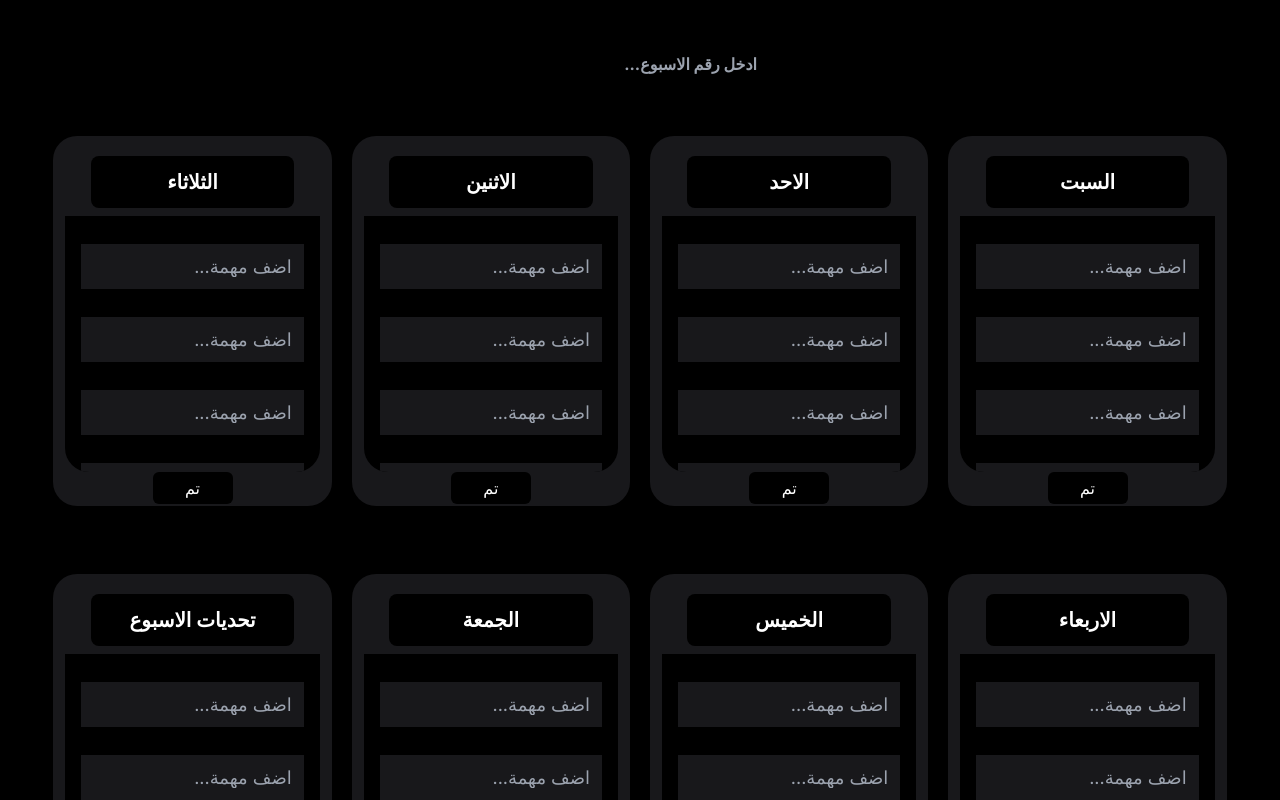
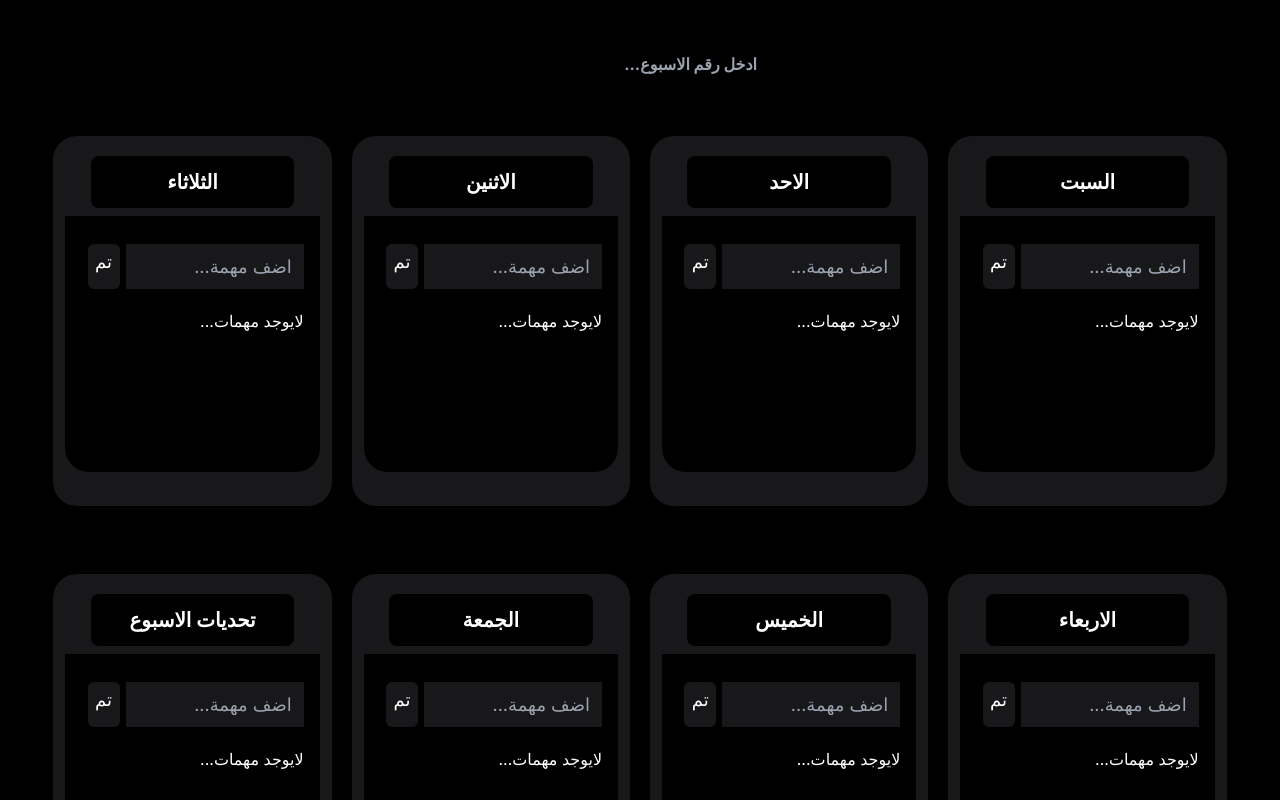
Before and after one commit to AbdoHamadto/week-todolist, a Next.js app: page /addTodo in a window 1280 px wide. Shown: the top 800 px of the page. Built offline with nearby package versions, Linux system fonts and the light colour scheme.

Commit message:
edit box

```diff
--- a/src/app/addTodo/page.js
+++ b/src/app/addTodo/page.js
@@ -40,14 +40,14 @@ export default function Page() {
             <input ref={ref0} type="number" placeholder="ادخل رقم الاسبوع..." className="p-3 appearance-none bg-black text-white font-bold rounded-md"/>
         </div>
         <div className="grid grid-cols-1 sm:grid-cols-2 gap-5 w-11/12 mx-auto md:grid-cols-3 xl:grid-cols-4 mb-5">
-            <Card day={day[0]}/>
-            <Card day={day[1]}/>
-            <Card day={day[2]}/>
-            <Card day={day[3]}/>
-            <Card day={day[4]}/>
-            <Card day={day[5]}/>
-            <Card day={day[6]}/>
-            <Card day={day[7]}/>
+            <Card dayy={day[0]} days={days.filter((item) => item.dayName == day[0])}/>
+            <Card dayy={day[1]} days={days.filter((item) => item.dayName == day[1])}/>
+            <Card dayy={day[2]} days={days.filter((item) => item.dayName == day[2])}/>
+            <Card dayy={day[3]} days={days.filter((item) => item.dayName == day[3])}/>
+            <Card dayy={day[4]} days={days.filter((item) => item.dayName == day[4])}/>
+            <Card dayy={day[5]} days={days.filter((item) => item.dayName == day[5])}/>
+            <Card dayy={day[6]} days={days.filter((item) => item.dayName == day[6])}/>
+            <Card dayy={day[7]} days={days.filter((item) => item.dayName == day[7])}/>
         </div>
         <div className="w-full flex justify-center">
             <div onClick={saveWeek} className="p-2 bg-black text-white font-bold text-2xl rounded-md hover:bg-zinc-900 transti hover:p-3 cursor-pointer ml-5">حفظ الكل</div>
--- a/src/app/components/Card.jsx
+++ b/src/app/components/Card.jsx
@@ -1,50 +1,52 @@
 "use client"
 
-import { useRef } from "react"
+import { useRef, useReducer } from "react"
 import { useDayStore } from "../store/data";
 
 
-export default function Card({day}) {
+export default function Card({dayy, days}) {
 
-    const ref1 = useRef();
-    const ref2 = useRef();
-    const ref3 = useRef();
-    const ref4 = useRef();
-    const ref5 = useRef();
-    const ref6 = useRef();
-    const ref7 = useRef();
-    const addDay = useDayStore(state => state.addDay)
+
+  const ref1 = useRef();
+  const addDay = useDayStore(state => state.addDay);
+  const [, forceUpdate] = useReducer(x => x + 1, 0);
+  const deleteOne = useDayStore(state => state.deleteOne)
+
+
+
 
     const done = () => {
-        const dataDay = {dayName: day, tasks: [{task: ref1.current.value, done: false}, {task: ref2.current.value, done: false},{task: ref3.current.value, done: false},{task: ref4.current.value, done: false},{task: ref5.current.value, done: false},{task: ref6.current.value, done: false}]};
-        addDay(dataDay);
-        ref7.current.style.backgroundColor = "green"
+        if (ref1.current.value != "") {
+          const dataDay = {dayName: dayy, tasks: [{task: ref1.current.value, done: false}]};
+          addDay(dataDay);
+          ref1.current.value = ""
+          forceUpdate()
+        }
+
     }
+
+
+
 
   return (
     <div className="h-[370px] mt-12 p-3 rounded-3xl bg-zinc-900 ">
-                <p className="w-4/5 p-3 rounded-lg text-xl text-white font-bold mt-2 mb-2 mx-auto text-center bg-black">{day}</p>
-                <ul className={`test py-3 px-4 bg-black text-white rounded-b-3xl h-64 overflow-y-auto`}>
-                  <li className="relative group overflow-hidden text-lg mt-2 mb-3 py-2 cursor-pointer">
-                    <input ref={ref1} type="text" placeholder="اضف مهمة..." className="w-full h-full bg-zinc-900 text-white p-3 appearance-none "/>
-                  </li>
-                  <li className="relative group overflow-hidden text-lg mt-2 mb-3 py-2 cursor-pointer">
-                    <input ref={ref2} type="text" placeholder="اضف مهمة..." className="w-full h-full bg-zinc-900 text-white p-3 appearance-none "/>
-                  </li>
-                  <li className="relative group overflow-hidden text-lg mt-2 mb-3 py-2 cursor-pointer">
-                    <input ref={ref3} type="text" placeholder="اضف مهمة..." className="w-full h-full bg-zinc-900 text-white p-3 appearance-none "/>
-                  </li>
-                  <li className="relative group overflow-hidden text-lg mt-2 mb-3 py-2 cursor-pointer">
-                    <input ref={ref4} type="text" placeholder="اضف مهمة..." className="w-full h-full bg-zinc-900 text-white p-3 appearance-none "/>
-                  </li>
-                  <li className="relative group overflow-hidden text-lg mt-2 mb-3 py-2 cursor-pointer">
-                    <input ref={ref5} type="text" placeholder="اضف مهمة..." className="w-full h-full bg-zinc-900 text-white p-3 appearance-none "/>
-                  </li>
-                  <li className="relative group overflow-hidden text-lg mt-2 mb-3 py-2 cursor-pointer">
-                    <input ref={ref6} type="text" placeholder="اضف مهمة..." className="w-full h-full bg-zinc-900 text-white p-3 appearance-none "/>
-                  </li>
-                </ul>
-                <div ref={ref7} onClick={done} className="p-1 bg-black mx-auto text-center text-white rounded-md hover:bg-zinc-700 transti cursor-pointer w-20">تم</div>
+                <p className="w-4/5 p-3 rounded-lg text-xl text-white font-bold mt-2 mb-2 mx-auto text-center bg-black">{dayy}</p>
+                <div className={`test py-3 px-4 bg-black text-white rounded-b-3xl h-64 overflow-y-auto`}>
+                  <div className="flex  text-lg mt-2 mb-3 py-2 cursor-pointer">
+                    <input ref={ref1} type="text" placeholder="اضف مهمة..." className="w-4/5 h-full bg-zinc-900 text-white p-3 appearance-none "/>
+                    <div onClick={done} className="bg-zinc-900 min-w-8 mx-auto text-center text-white rounded-md hover:bg-zinc-700 transti cursor-pointer p-1 ">تم</div>
+                  </div>
+                  {days[0] !== undefined? days[0].tasks.map((item, index) => {
+
+                    return(
+                      <div key={index} className="flex justify-between items-center w-full transition-all bg-zinc-900 text-white p-2 mb-1 cursor-pointer hover:bg-zinc-950 rounded-sm">
+                        <p>{item.task}</p>
+                        <p onClick={() => {deleteOne(dayy, index); forceUpdate()}} className="text-2xl hover:text-red-700">X</p>
+                      </div>
+                    )
+                  }):<p>لايوجد مهمات...</p>}
+
+                </div>
             </div>
   )
 }
--- a/src/app/store/data.js
+++ b/src/app/store/data.js
@@ -11,20 +11,34 @@ export const useDayStore = create(persist((set) => ({
         for (let i = 0; i <all.length; i++) {
             if (all[i].dayName === item.dayName) {
                 count = 1;
-                console.log(count)
             }
         }
 
         if (count == 1 ) {
-            console.log(count)
             for (let i = 0; i <all.length; i++) {
                 if (all[i].dayName == item.dayName) {
-                    all[i] = item
+                    all[i].tasks = [...all[i].tasks, item.tasks[0]]
                 }
             }
         }else {
             all = [...all, item]
         }
+
+        return ({day: all})
+      }),
+
+      deleteOne: (item, index) => set((state) => {
+        let all = state.day;
+
+        for (let i = 0; i <all.length; i++) {
+            if (all[i].dayName === item) {
+                console.log(all[i].tasks[index]);
+                let test = all[i].tasks[index].task
+                all[i].tasks = all[i].tasks.filter((one) => one.task != test)
+                console.log(all[i])
+            }
+        }
+
 
         return ({day: all})
       }),
```
